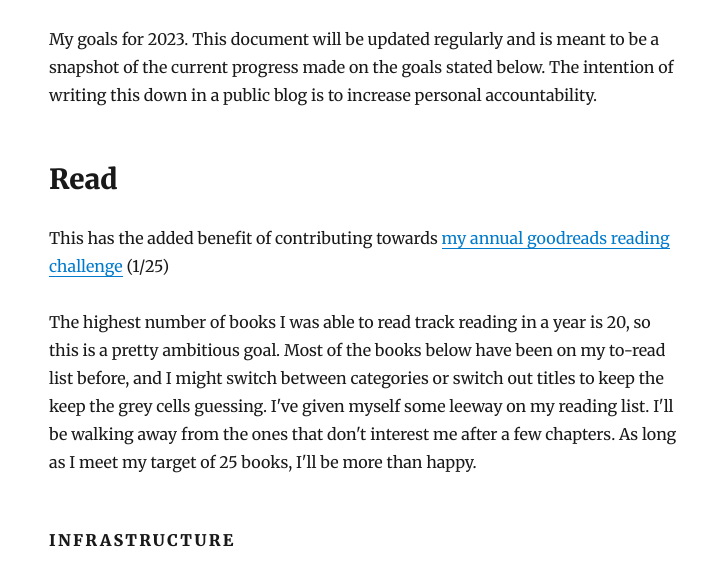
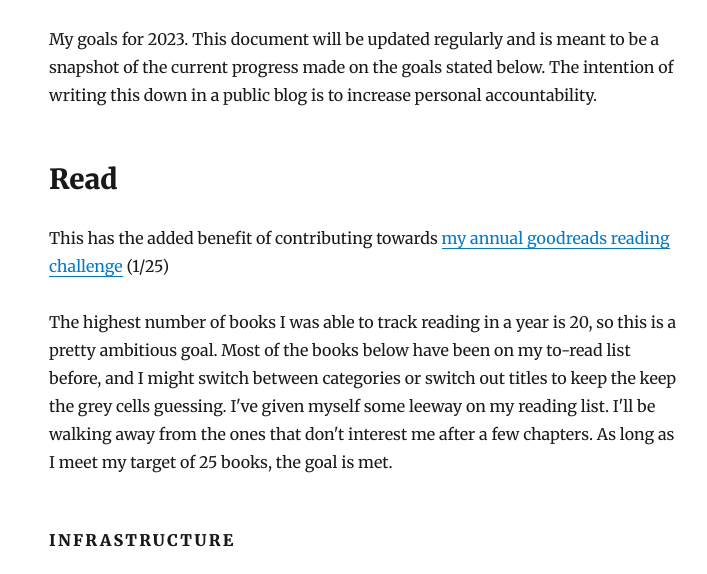
Before and after one commit to jojinkb/gatsby-blog, a Gatsby site: page /goals-2023/ in a window 1280 px wide. Shown: the part 170-744 px from the top of the page, without its empty margins (276-983 px from the left). Built offline with nearby package versions, Linux system fonts and the light colour scheme; Gatsby itself is replaced by a stand-in of ours; some packages are replaced by stand-ins of ours.

Commit message:
Updated typos

```diff
--- a/content/blog/goals-2023/index.md
+++ b/content/blog/goals-2023/index.md
@@ -9,7 +9,7 @@ My goals for 2023. This document will be updated regularly and is meant to be a
 
 This has the added benefit of contributing towards [my annual goodreads reading challenge](https://www.goodreads.com/user_challenges/40850031 "Jojin's 2023 goodreads reading challenge") (1/25)
 
-The highest number of books I was able to read track reading in a year is 20, so this is a pretty ambitious goal. Most of the books below have been on my to-read list before, and I might switch between categories or switch out titles to keep the keep the grey cells guessing. I've given myself some leeway on my reading list. I'll be walking away from the ones that don't interest me after a few chapters. As long as I meet my target of 25 books, I'll be more than happy.
+The highest number of books I was able to track reading in a year is 20, so this is a pretty ambitious goal. Most of the books below have been on my to-read list before, and I might switch between categories or switch out titles to keep the keep the grey cells guessing. I've given myself some leeway on my reading list. I'll be walking away from the ones that don't interest me after a few chapters. As long as I meet my target of 25 books, the goal is met.
 
 #### Infrastructure
 
```
